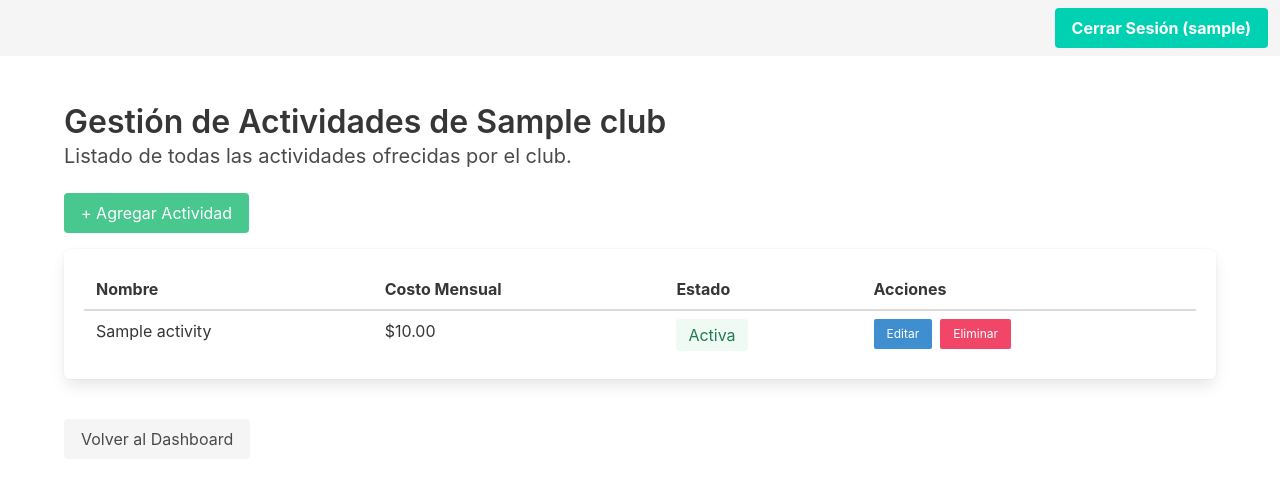
After one commit to narielponce/clubes, a Django app: a page that uses templates/core/activity_list.html in a window 1280 px wide. The commit adds this page. Shown: the top 485 px of the page. Run offline with Django 4.2, Linux system fonts and the light colour scheme; a user stored in the database is signed in; tables that the repository leaves empty hold one stand-in row (values such as "Sample post").

Commit message:
Agregado CRUD actividad y cobro en cuota

```diff
--- a/core/models.py
+++ b/core/models.py
@@ -16,6 +16,12 @@ class Club(models.Model):
         help_text="Subdominio único para el club (ej: 'mi-club')."
     )
     is_active = models.BooleanField(default=True, verbose_name="Activo")
+    base_membership_fee = models.DecimalField(
+        max_digits=10,
+        decimal_places=2,
+        default=0.00,
+        verbose_name="Cuota Societaria Base"
+    )
     created_at = models.DateTimeField(auto_now_add=True, verbose_name="Fecha de Creación")
     updated_at = models.DateTimeField(auto_now=True, verbose_name="Última Actualización")
 
@@ -23,6 +29,29 @@ class Club(models.Model):
         verbose_name = "Club"
         verbose_name_plural = "Clubes"
         ordering = ['name']
+
+    def __str__(self):
+        return self.name
+
+
+class Activity(models.Model):
+    """
+    Representa una actividad o servicio ofrecido por un Club.
+    """
+    id = models.UUIDField(primary_key=True, default=uuid.uuid4, editable=False)
+    club = models.ForeignKey(Club, on_delete=models.CASCADE, related_name='activities', verbose_name="Club")
+    name = models.CharField(max_length=255, verbose_name="Nombre de la Actividad")
+    description = models.TextField(blank=True, verbose_name="Descripción")
+    cost = models.DecimalField(max_digits=10, decimal_places=2, verbose_name="Costo Mensual")
+    is_active = models.BooleanField(default=True, verbose_name="Activa")
+    created_at = models.DateTimeField(auto_now_add=True)
+    updated_at = models.DateTimeField(auto_now=True)
+
+    class Meta:
+        verbose_name = "Actividad"
+        verbose_name_plural = "Actividades"
+        ordering = ['name']
+        unique_together = ('club', 'name')
 
     def __str__(self):
         return self.name
@@ -63,6 +92,12 @@ class Member(models.Model):
         blank=True,
         related_name='member_profile',
         verbose_name="Cuenta de Usuario"
+    )
+    activities = models.ManyToManyField(
+        'Activity',
+        related_name='members',
+        blank=True,
+        verbose_name="Actividades"
     )
 
     class Meta:
--- a/core/urls.py
+++ b/core/urls.py
@@ -7,7 +7,11 @@ from .views import (
     MemberListView,
     MemberCreateView,
     MemberUpdateView,
-    MemberDeleteView
+    MemberDeleteView,
+    ActivityListView,
+    ActivityCreateView,
+    ActivityUpdateView,
+    ActivityDeleteView
 )
 
 urlpatterns = [
@@ -16,6 +20,12 @@ urlpatterns = [
     path('logout/', CustomLogoutView.as_view(), name='club_logout'),
     path('generar-cuotas/', GenerateFeesView.as_view(), name='generate_fees'),
 
+    # URLs para la gestión de Actividades
+    path('actividades/', ActivityListView.as_view(), name='activity_list'),
+    path('actividades/nueva/', ActivityCreateView.as_view(), name='activity_create'),
+    path('actividades/<uuid:pk>/editar/', ActivityUpdateView.as_view(), name='activity_update'),
+    path('actividades/<uuid:pk>/eliminar/', ActivityDeleteView.as_view(), name='activity_delete'),
+
     # URLs para la gestión de Socios
     path('socios/', MemberListView.as_view(), name='member_list'),
     path('socios/nuevo/', MemberCreateView.as_view(), name='member_create'),
--- a/core/views.py
+++ b/core/views.py
@@ -9,7 +9,7 @@ from django.http import HttpResponseForbidden, HttpResponseRedirect
 from django.db.models import Max
 
 from .forms import GenerateFeesForm
-from .models import Member, Fee, Club
+from .models import Member, Fee, Club, Activity
 from users.models import Membership
 
 # --- Mixins de Seguridad y Contexto ---
@@ -95,15 +95,126 @@ class GenerateFeesView(AdminRequiredMixin, FormView):
     def form_valid(self, form):
         club = self.request.club
         data = form.cleaned_data
+        period = data['period']
+        due_date = data['due_date']
+
         active_members = Member.objects.filter(club=club, status=Member.STATUS_ACTIVE)
         if not active_members.exists():
             messages.warning(self.request, f"No se encontraron socios activos en el club {club.name}.")
             return super().form_valid(form)
 
-        fees_to_create = [Fee(member=member, description=data['description'], amount=data['amount'], period=data['period'], due_date=data['due_date']) for member in active_members]
-        Fee.objects.bulk_create(fees_to_create)
-        messages.success(self.request, f"¡Éxito! Se generaron {len(fees_to_create)} cuotas para el club {club.name}.")
+        fees_to_create = []
+        month_year = period.strftime("%B %Y")
+
+        for member in active_members:
+            # 1. Cuota Societaria Base
+            if club.base_membership_fee > 0:
+                fees_to_create.append(
+                    Fee(
+                        member=member,
+                        description=f"Cuota Societaria - {month_year}",
+                        amount=club.base_membership_fee,
+                        period=period,
+                        due_date=due_date
+                    )
+                )
+
+            # 2. Cuotas por Actividad
+            for activity in member.activities.filter(is_active=True):
+                fees_to_create.append(
+                    Fee(
+                        member=member,
+                        description=f"Cuota Actividad: {activity.name} - {month_year}",
+                        amount=activity.cost,
+                        period=period,
+                        due_date=due_date
+                    )
+                )
+
+        if fees_to_create:
+            Fee.objects.bulk_create(fees_to_create)
+            messages.success(
+                self.request,
+                f"¡Éxito! Se generaron {len(fees_to_create)} cuotas para el club {club.name}."
+            )
+        else:
+            messages.info(self.request, f"No se generaron cuotas para el club {club.name}. Asegúrate de que hay socios activos, cuota societaria base o actividades activas con costo.")
+
         return super().form_valid(form)
+
+
+# --- Vistas para la Gestión de Actividades ---
+
+class ActivityListView(AdminRequiredMixin, ListView):
+    model = Activity
+    template_name = 'core/activity_list.html'
+    context_object_name = 'activities'
+
+    def get_queryset(self):
+        return Activity.objects.filter(club=self.request.club)
+
+    def get_context_data(self, **kwargs):
+        context = super().get_context_data(**kwargs)
+        context['club'] = self.request.club
+        return context
+
+
+class ActivityCreateView(AdminRequiredMixin, CreateView):
+    model = Activity
+    template_name = 'core/activity_form.html'
+    fields = ['name', 'description', 'cost', 'is_active']
+
+    def get_success_url(self):
+        return reverse_lazy('activity_list', kwargs={'club_slug': self.request.club.subdomain})
+
+    def form_valid(self, form):
+        form.instance.club = self.request.club
+        messages.success(self.request, "Actividad creada con éxito.")
+        return super().form_valid(form)
+
+    def get_context_data(self, **kwargs):
+        context = super().get_context_data(**kwargs)
+        context['club'] = self.request.club
+        return context
+
+
+class ActivityUpdateView(AdminRequiredMixin, UpdateView):
+    model = Activity
+    template_name = 'core/activity_form.html'
+    fields = ['name', 'description', 'cost', 'is_active']
+
+    def get_queryset(self):
+        return Activity.objects.filter(club=self.request.club)
+
+    def get_success_url(self):
+        return reverse_lazy('activity_list', kwargs={'club_slug': self.request.club.subdomain})
+
+    def form_valid(self, form):
+        messages.success(self.request, "Actividad actualizada con éxito.")
+        return super().form_valid(form)
+
+    def get_context_data(self, **kwargs):
+        context = super().get_context_data(**kwargs)
+        context['club'] = self.request.club
+        return context
+
+
+class ActivityDeleteView(AdminRequiredMixin, DeleteView):
+    model = Activity
+    template_name = 'core/activity_confirm_delete.html'
+    context_object_name = 'activity'
+
+    def get_queryset(self):
+        return Activity.objects.filter(club=self.request.club)
+
+    def get_success_url(self):
+        return reverse_lazy('activity_list', kwargs={'club_slug': self.request.club.subdomain})
+
+    def get_context_data(self, **kwargs):
+        context = super().get_context_data(**kwargs)
+        context['club'] = self.request.club
+        return context
+
 
 # --- Vistas para la Gestión de Socios ---
 
@@ -123,7 +234,7 @@ class MemberListView(AdminRequiredMixin, ListView):
 class MemberCreateView(AdminRequiredMixin, CreateView):
     model = Member
     template_name = 'core/member_form.html'
-    fields = ['first_name', 'last_name', 'email', 'phone_number', 'birth_date', 'join_date', 'status']
+    fields = ['first_name', 'last_name', 'email', 'phone_number', 'birth_date', 'join_date', 'status', 'activities']
 
     def get_success_url(self):
         return reverse_lazy('member_list', kwargs={'club_slug': self.request.club.subdomain})
@@ -145,7 +256,7 @@ class MemberCreateView(AdminRequiredMixin, CreateView):
 class MemberUpdateView(AdminRequiredMixin, UpdateView):
     model = Member
     template_name = 'core/member_form.html'
-    fields = ['first_name', 'last_name', 'email', 'phone_number', 'birth_date', 'join_date', 'status']
+    fields = ['first_name', 'last_name', 'email', 'phone_number', 'birth_date', 'join_date', 'status', 'activities']
 
     def get_queryset(self):
         return Member.objects.filter(club=self.request.club)
--- /dev/null
+++ b/templates/core/activity_list.html
@@ -0,0 +1,48 @@
+{% extends 'base.html' %}
+
+{% block title %}Actividades - {{ club.name }}{% endblock %}
+
+{% block content %}
+  <h1 class="title">Gestión de Actividades de {{ club.name }}</h1>
+  <h2 class="subtitle">Listado de todas las actividades ofrecidas por el club.</h2>
+
+  <a href="{% url 'activity_create' club_slug=club.subdomain %}" class="button is-success mb-4">+ Agregar Actividad</a>
+
+  <div class="box">
+    <table class="table is-fullwidth is-striped is-hoverable">
+      <thead>
+        <tr>
+          <th>Nombre</th>
+          <th>Costo Mensual</th>
+          <th>Estado</th>
+          <th>Acciones</th>
+        </tr>
+      </thead>
+      <tbody>
+        {% for activity in activities %}
+          <tr>
+            <td>{{ activity.name }}</td>
+            <td>${{ activity.cost }}</td>
+            <td>
+              <span class="tag is-light is-medium {% if activity.is_active %}is-success{% else %}is-danger{% endif %}">
+                {% if activity.is_active %}Activa{% else %}Inactiva{% endif %}
+              </span>
+            </td>
+            <td>
+              <div class="buttons are-small">
+                <a href="{% url 'activity_update' club_slug=club.subdomain pk=activity.pk %}" class="button is-info">Editar</a>
+                <a href="{% url 'activity_delete' club_slug=club.subdomain pk=activity.pk %}" class="button is-danger">Eliminar</a>
+              </div>
+            </td>
+          </tr>
+        {% empty %}
+          <tr>
+            <td colspan="4" class="has-text-centered">No hay actividades registradas en este club.</td>
+          </tr>
+        {% endfor %}
+      </tbody>
+    </table>
+  </div>
+
+  <a href="{% url 'dashboard' club_slug=club.subdomain %}" class="button is-light mt-4">Volver al Dashboard</a>
+{% endblock %}
--- a/templates/core/dashboard.html
+++ b/templates/core/dashboard.html
@@ -37,6 +37,7 @@
     <ul class="menu-list">
       <li><a href="{% url 'generate_fees' club_slug=club.subdomain %}">Generar Cuotas Masivas</a></li>
       <li><a href="{% url 'member_list' club_slug=club.subdomain %}">Administrar Socios</a></li>
+      <li><a href="{% url 'activity_list' club_slug=club.subdomain %}">Administrar Actividades</a></li>
       <li><a>Registrar Pago</a></li>
     </ul>
   </div>
```
Also changed, not shown: core/forms.py (+0 -13 lines), templates/core/activity_confirm_delete.html (added, +26 -0 lines), templates/core/activity_form.html (added, +65 -0 lines), templates/core/member_form.html (+9 -0 lines), core/migrations/0007_activity_member_activities.py (added), core/migrations/0008_club_base_membership_fee.py (added).
